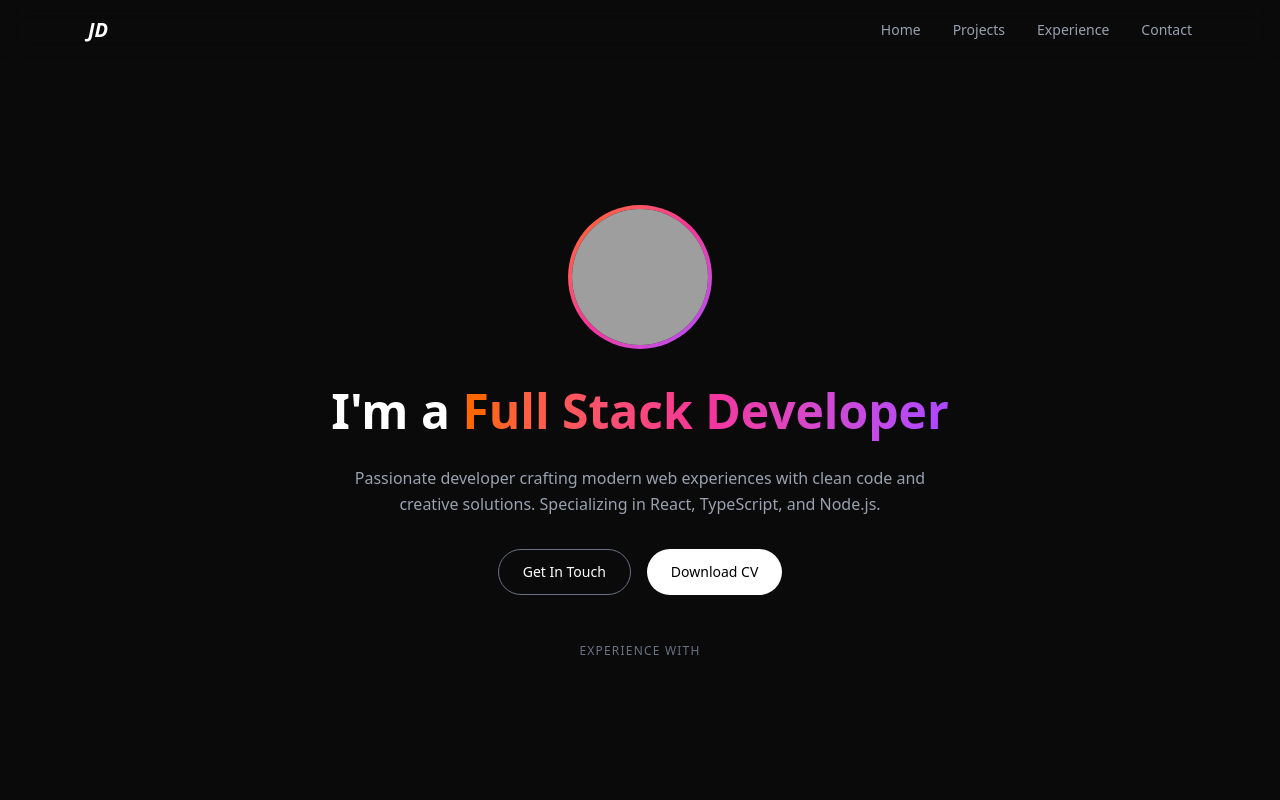
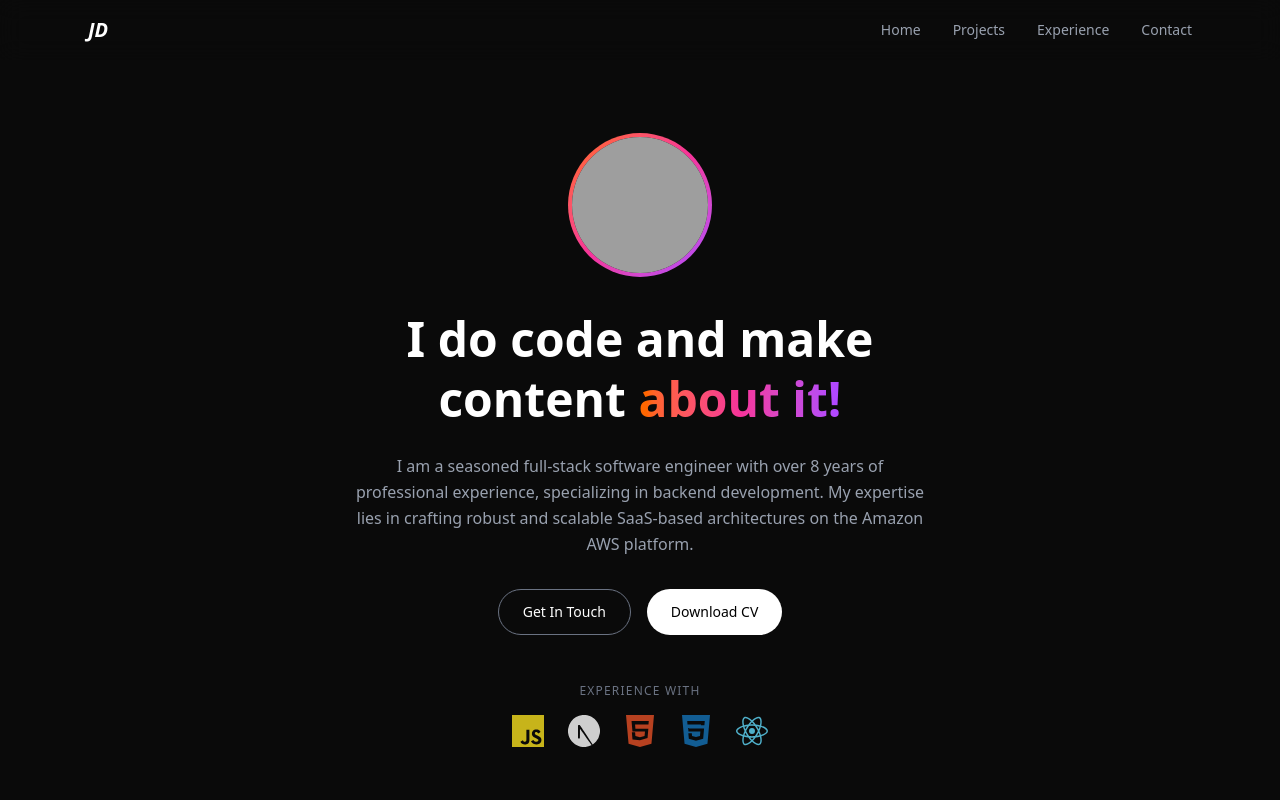
Before and after one commit to midelq/Landing-Page, a React (Vite) app: page / in a window 1280 px wide. Shown: the top 800 px of the page. Built offline with nearby package versions, Linux system fonts and the light colour scheme; grey boxes are pictures that could not be loaded.

Commit message:
feat: Add personal information and tech stack data.

```diff
--- a/src/data/personal.ts
+++ b/src/data/personal.ts
@@ -1,23 +1,19 @@
 export const personalInfo = {
-    name: "Your Name",
-    title: "I'm a",
-    titleHighlight: "Full Stack Developer",
+    name: "John Doe",
+    title: "I do code and make content",
+    titleHighlight: "about it!",
     description:
-        "Passionate developer crafting modern web experiences with clean code and creative solutions. Specializing in React, TypeScript, and Node.js.",
-    cv: "/resume.pdf",
-    email: "your.email@example.com",
-    location: "Your City, Country",
-    socials: {
-        github: "https://github.com/yourusername",
-        linkedin: "https://linkedin.com/in/yourusername",
-        twitter: "https://twitter.com/yourusername",
-    },
-};
+        "I am a seasoned full-stack software engineer with over 8 years of professional experience, specializing in backend development. My expertise lies in crafting robust and scalable SaaS-based architectures on the Amazon AWS platform.",
+    email: "abmcodehub@gmail.com",
+    cv: "/cv.pdf",
+} as const;
 
 export const techStack = [
-    { name: "React", icon: "React" },
-    { name: "TypeScript", icon: "TypeScript" },
-    { name: "Node.js", icon: "NodeJS" },
-    { name: "Tailwind CSS", icon: "TailwindCSS" },
-    { name: "PostgreSQL", icon: "PostgreSQL" },
-];
+    { name: "JavaScript", icon: "javascript" },
+    { name: "Next.js", icon: "nextjs" },
+    { name: "HTML5", icon: "html5" },
+    { name: "CSS3", icon: "css3" },
+    { name: "React", icon: "react" },
+] as const;
+
+export type TechItem = (typeof techStack)[number];
```
